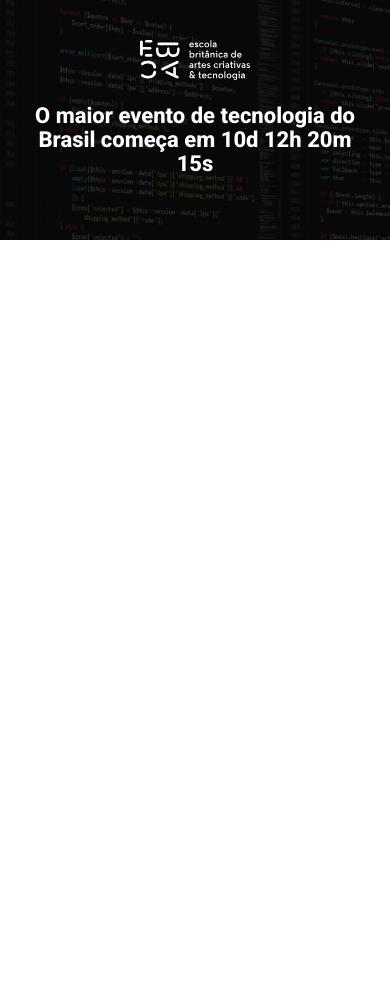
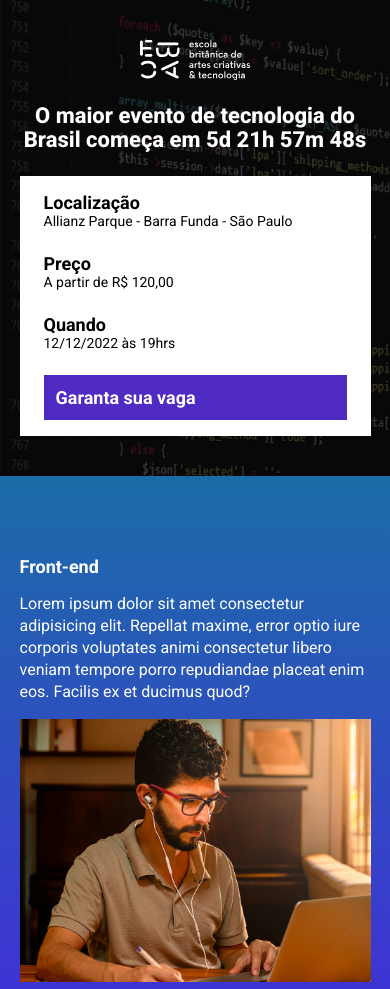
Before and after one commit to caioc3po/landing_page_rematch, a website built with Parcel: page src/index.html in a window 390 px wide. Shown: the top 989 px of the page. Before the commit the page ends 844 px from the top, so only its background shows below. Built offline with nearby package versions, Linux system fonts and the light colour scheme.

Commit message:
criando a contagem regressiva

```diff
--- a/package.json
+++ b/package.json
@@ -1,9 +1,9 @@
 {
   "name": "landing_page",
   "version": "1.0.0",
-  "main": "index.js",
   "scripts": {
     "dev": "parcel src/index.html src/styles/main.scss src/scripts/main.js",
+    "build": "parcel build src/index.html",
     "test": "echo \"Error: no test specified\" && exit 1"
   },
   "keywords": [],
@@ -12,6 +12,7 @@
   "description": "",
   "devDependencies": {
     "@parcel/transformer-sass": "^2.13.3",
-    "parcel": "^2.13.3"
+    "parcel": "^2.13.3",
+    "svgo": "^3.3.2"
   }
 }
--- a/src/index.html
+++ b/src/index.html
@@ -8,21 +8,87 @@
     <link rel="preconnect" href="https://fonts.gstatic.com" crossorigin>
     <link href="https://fonts.googleapis.com/css2?family=Roboto:ital,wght@0,100..900;1,100..900&display=swap" rel="stylesheet">
     <link rel="stylesheet" href="styles/main.scss">
+    <link rel="stylesheet" href="https://unpkg.com/aos@next/dist/aos.css" />
 </head>
 <body>
     <header class="hero">
         <div class="container">
             <img class="hero__logo" src="./images/ebac_logo.svg" alt="EBAC">
             <p class="hero__text">
-                O maior evento de tecnologia do Brasil começa em 10d 12h 20m 15s
+                O maior evento de tecnologia do Brasil começa em <span id="contador"></span>
             </p>
+            <div class="infos-bar">
+                <ul class="infos-bar__infos">
+                    <li class="infos-bar__infos__item">
+                        <b>Localização</b>
+                        Allianz Parque - Barra Funda - São Paulo
+                    </li>
+                    <li class="infos-bar__infos__item">
+                        <b>Preço</b>
+                        A partir de R$ 120,00
+                    </li>
+                    <li class="infos-bar__infos__item">
+                        <b>Quando</b>
+                        12/12/2022 às 19hrs
+                    </li>
+                </ul>
+                <a href="#" class="button button--primary">
+                    Garanta sua vaga
+                </a>
+            </div>
         </div>
-
     </header>
 
+    <section class="event event--frontend">
+        <div class="container" data-aos="fade-right">
+            <div class="event__details">
+                <h2 class="event__details__title">Front-end</h2>
+                <p class="event__details__description">
+                    Lorem ipsum dolor sit amet consectetur adipisicing elit. Repellat maxime, error optio iure corporis voluptates animi consectetur libero veniam tempore porro repudiandae placeat enim eos. Facilis ex et ducimus quod?
+                </p>
+            </div>
+            <img class="event__image" src="./images/frontend.png" alt="front-end">
+        </div>
+    </section>
+
+    <section class="event event--ui-ux event--image-left">
+        <div class="container" data-aos="fade-left">
+            <div class="event__details">
+                <h2 class="event__details__title">UI/UX</h2>
+                <p class="event__details__description">
+                    Lorem ipsum dolor sit amet consectetur adipisicing elit. Repellat maxime, error optio iure corporis voluptates animi consectetur libero veniam tempore porro repudiandae placeat enim eos. Facilis ex et ducimus quod?
+                </p>
+            </div>
+            <img class="event__image" src="./images/frontend.png" alt="front-end">
+        </div>
+    </section>
+
+    <section class="event event--data-science">
+        <div class="container" data-aos="fade-right">
+            <div class="event__details">
+                <h2 class="event__details__title">Data Science</h2>
+                <p class="event__details__description">
+                    Lorem ipsum dolor sit amet consectetur adipisicing elit. Repellat maxime, error optio iure corporis voluptates animi consectetur libero veniam tempore porro repudiandae placeat enim eos. Facilis ex et ducimus quod?
+                </p>
+            </div>
+            <img class="event__image" src="./images/frontend.png" alt="front-end">
+        </div>
+    </section>
+
+    <section class="event event--backend event--image-left">
+        <div class="container" data-aos="fade-left">
+            <div class="event__details">
+                <h2 class="event__details__title">Back-end</h2>
+                <p class="event__details__description">
+                    Lorem ipsum dolor sit amet consectetur adipisicing elit. Repellat maxime, error optio iure corporis voluptates animi consectetur libero veniam tempore porro repudiandae placeat enim eos. Facilis ex et ducimus quod?
+                </p>
+            </div>
+            <img class="event__image" src="./images/frontend.png" alt="front-end">
+        </div>
+    </section>
 
 
-
+    <script src="https://unpkg.com/aos@next/dist/aos.js"></script>
     <script src="scripts/main.js"></script>
 </body>
 </html>
--- a/src/scripts/main.js
+++ b/src/scripts/main.js
@@ -1 +1,32 @@
-console.log("olá mundo")
+AOS.init();
+
+const dataDoEvento = new Date("Mar 18, 2025 19:00:00");
+const timeStampDoEvento = dataDoEvento.getTime();
+
+const contaAsHoras = setInterval(function() {
+    const agora = new Date();
+    const timeStampAtual = agora.getTime();
+
+    const distanciaAteOEvento = timeStampDoEvento - timeStampAtual;
+
+    const diaEmMs = 1000 * 60 * 60 * 24;
+    const horaEmMs = 1000 * 60 * 60;
+    const minutoEmMs = 1000 * 60;
+
+    const diasAteOEvento = Math.floor(distanciaAteOEvento / diaEmMs);
+    const horasAteOEvento = Math.floor((distanciaAteOEvento % diaEmMs) / horaEmMs);
+    const minutosAteOEvento = Math.floor((distanciaAteOEvento % horaEmMs) / minutoEmMs);
+    const segundosAteOEvento = Math.floor ((distanciaAteOEvento % minutoEmMs) / 1000)
+
+    console.log(diasAteOEvento);
+    console.log(horasAteOEvento);
+    console.log(minutosAteOEvento);
+    console.log(segundosAteOEvento);
+
+    document.getElementById('contador').innerHTML = `${diasAteOEvento}d ${horasAteOEvento}h ${minutosAteOEvento}m ${segundosAteOEvento}s`
+
+    if (distanciaAteOEvento < 0) {
+        clearInterval(contaAsHoras);
+        document.getElementById('contador').innerHTML = `Evento expirado`
+    }
+}, 1000)
--- /dev/null
+++ b/src/styles/_event.scss
@@ -0,0 +1,64 @@
+@use 'variables';
+
+.event {
+    padding: 80px 0;
+
+
+    &--frontend {
+        background-image: linear-gradient(variables.$blue1, variables.$blue2);
+    }
+
+    &--ui-ux {
+        background-image: linear-gradient(variables.$blue2, variables.$pink);
+    }
+
+    &--data-science {
+        background-image: linear-gradient(variables.$pink, variables.$yellow);
+    }
+
+    &--backend {
+        background-image: linear-gradient(variables.$yellow, variables.$pink);
+    }
+
+    &--image-left {
+        .container {
+            flex-direction: row-reverse;
+        }
+    }
+
+    .container {
+        display: flex;
+        gap: 40px
+    }
+
+    &__image {
+        max-width: 360px;
+    }
+
+    &__details {
+        &__title {
+            font-size: 18px;
+            font-weight: bold;
+            margin-bottom: 16px;
+        }
+
+        &__description {
+            line-height: 22px;
+        }
+    }
+
+    @media (max-width: 640px) {
+        .container {
+            display: block;
+        }
+
+        &__image {
+            width: 100%;
+        }
+
+        &__details {
+            margin-right: 0;
+            margin-bottom: 16px;
+        }
+    }
+}
--- a/src/styles/_hero.scss
+++ b/src/styles/_hero.scss
@@ -1,3 +1,5 @@
+@use 'variables';
+
 .hero {
     padding-top: 64px;
     padding-bottom: 100px;
@@ -16,7 +18,7 @@
         left: 0;
         width: 100%;
         height: 100%;
-        background-color: #000;
+        background-color: variables.$secondaryTextColor;
         content: '';
         opacity: .7;
     }
--- /dev/null
+++ b/src/styles/_variables.scss
@@ -0,0 +1,8 @@
+$textColor: #fff;
+$secondaryTextColor: #000;
+
+$blue1: #1B6CA7;
+$blue2: #442BDB;
+$pink: #89222B;
+$yellow: #9C791D;
+$purple: #4F2AC3;
--- /dev/null
+++ b/src/styles/components/_buttons.scss
@@ -0,0 +1,25 @@
+@use '../variables';
+
+.button {
+    padding: 12px;
+    font-size: 18px;
+    font-weight: bold;
+    text-decoration: none;
+    text-align: center;
+    white-space: nowrap;
+
+    &--primary {
+        color: #fff;
+        background-color: variables.$purple;
+    }
+
+    @media (max-width: 640px) {
+        display: flex;
+        width: 100%;
+    }
+
+    @media (max-width:1024px) {
+        display: flex;
+        align-items: center;
+    }
+}
--- /dev/null
+++ b/src/styles/components/_infos_bar.scss
@@ -0,0 +1,43 @@
+@use '../variables';
+
+.infos-bar {
+    padding: 16px 24px;
+    background-color: variables.$textColor;
+    display: flex;
+    justify-content: space-between;
+
+
+    &__infos {
+        display: flex;
+        gap: 40px;
+
+        &__item {
+            font-size: 14px;
+            color: variables.$secondaryTextColor;
+
+            b {
+                color: variables.$secondaryTextColor;
+                font-size: 18px;
+                display: block;
+            }
+        }
+    }
+
+    @media (max-width: 640px) {
+        display: block;
+
+        &__infos {
+            display: block;
+
+            &__item {
+                margin-bottom: 24px;
+            }
+        }
+    }
+
+    @media (max-width: 1024px) {
+        &__infos {
+            gap: 16px;
+        }
+    }
+}
--- a/src/styles/main.scss
+++ b/src/styles/main.scss
@@ -1,11 +1,16 @@
 @use 'hero';
+@use 'components/infos_bar';
+@use 'components/buttons';
+@use 'event';
+@use 'variables';
 
 * {
     margin: 0;
     padding: 0;
     box-sizing: border-box;
     font-family: Roboto, sans-serif;
-    color: #fff;
+    color: variables.$textColor;
+    list-style: none;
 }
 
 .container {
```
Also changed, not shown: 1 other file.
